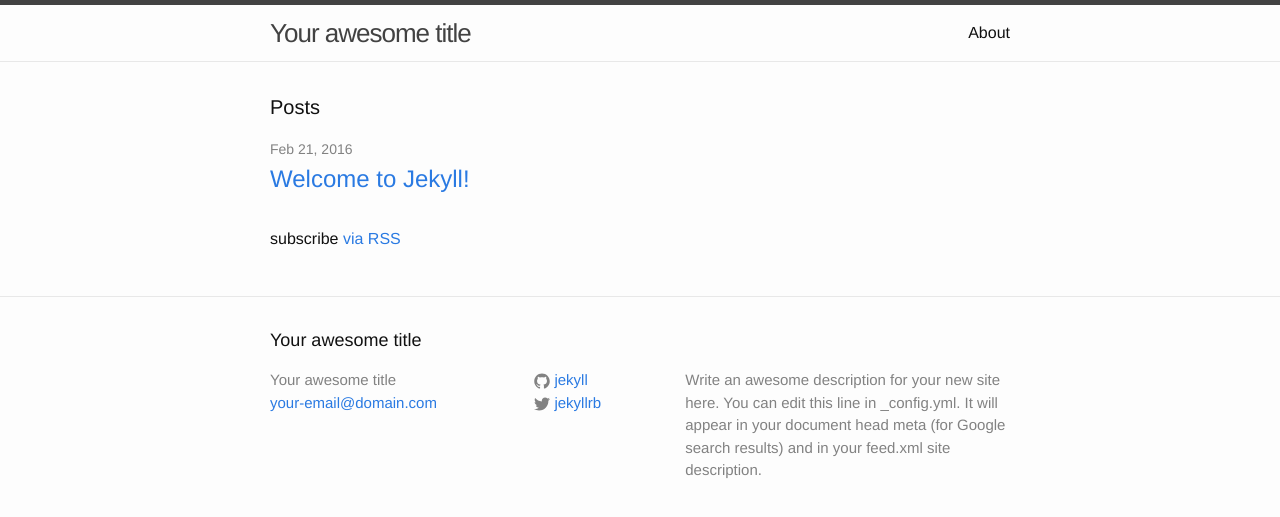
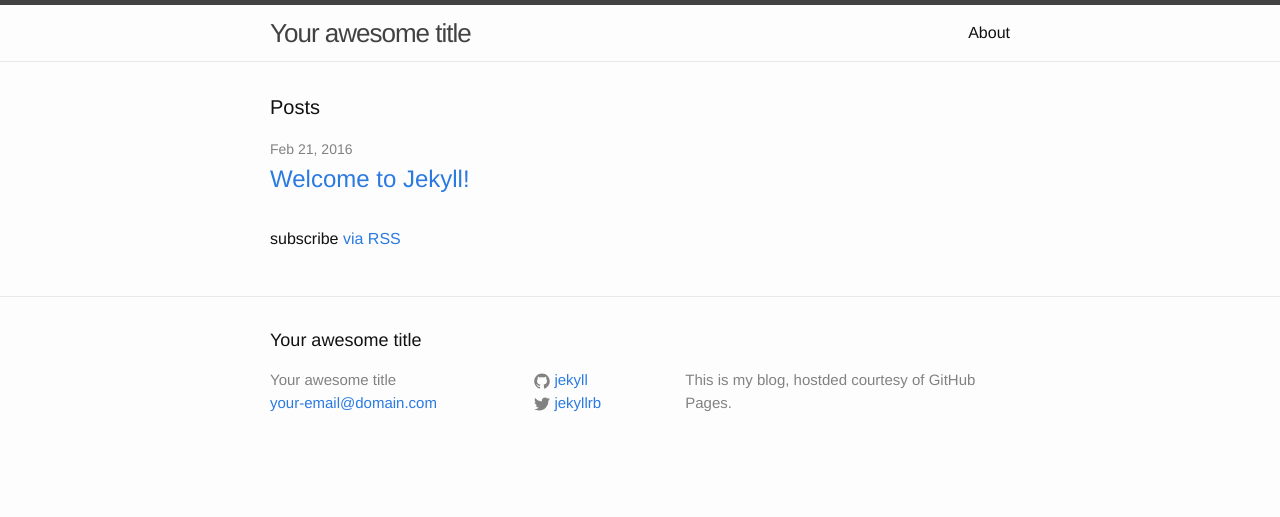
Before and after one commit to gau27/gau27.github.io, a Jekyll site: the page built from index.html, in a window 1280 px wide. Shown: the top 517 px of the page. Built offline with Jekyll 4.4.1, drawn with Linux system fonts in a browser that asks for light colours.

Commit message:
Update config.yml

```diff
--- a/_config.yml
+++ b/_config.yml
@@ -9,9 +9,7 @@
 title: Your awesome title
 email: your-email@domain.com
 description: > # this means to ignore newlines until "baseurl:"
-  Write an awesome description for your new site here. You can edit this
-  line in _config.yml. It will appear in your document head meta (for
-  Google search results) and in your feed.xml site description.
+  This is my blog, hostded courtesy of GitHub Pages.
 baseurl: "" # the subpath of your site, e.g. /blog
 url: "http://yourdomain.com" # the base hostname & protocol for your site
 twitter_username: jekyllrb
```
